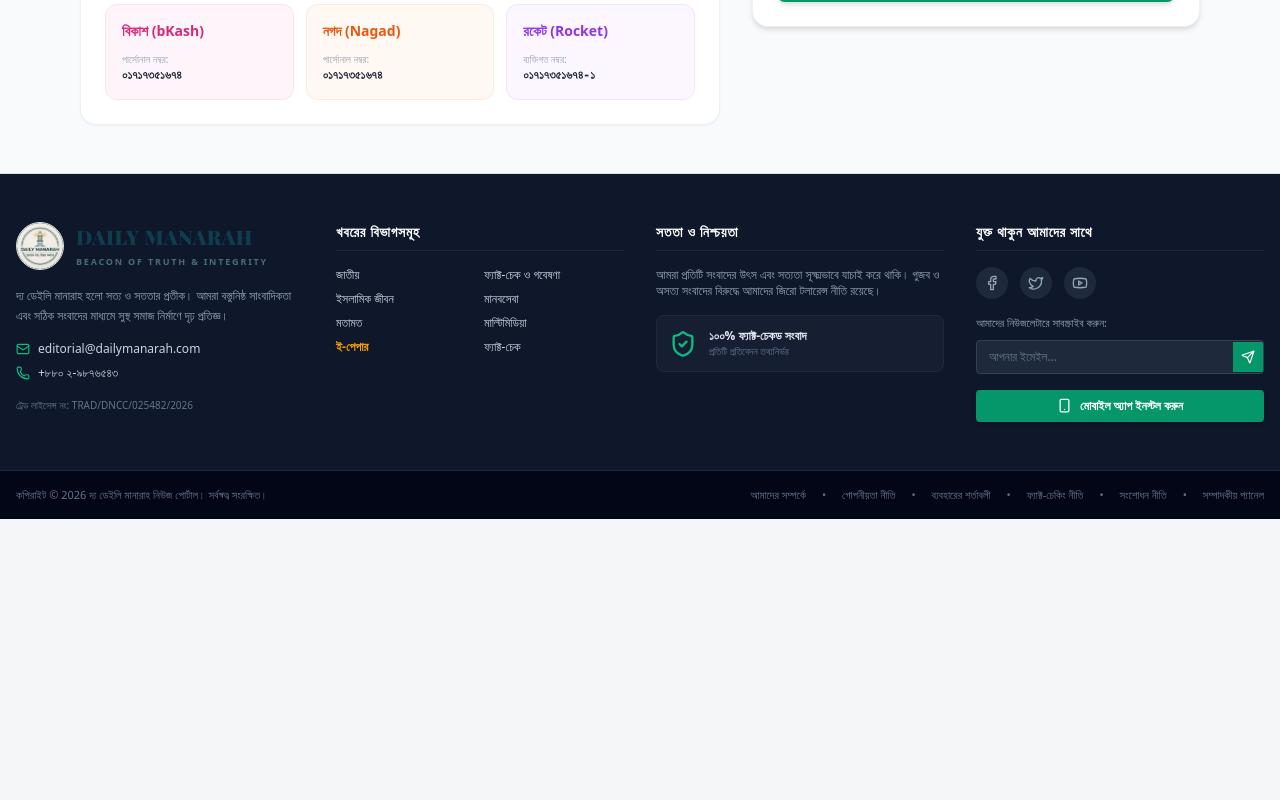
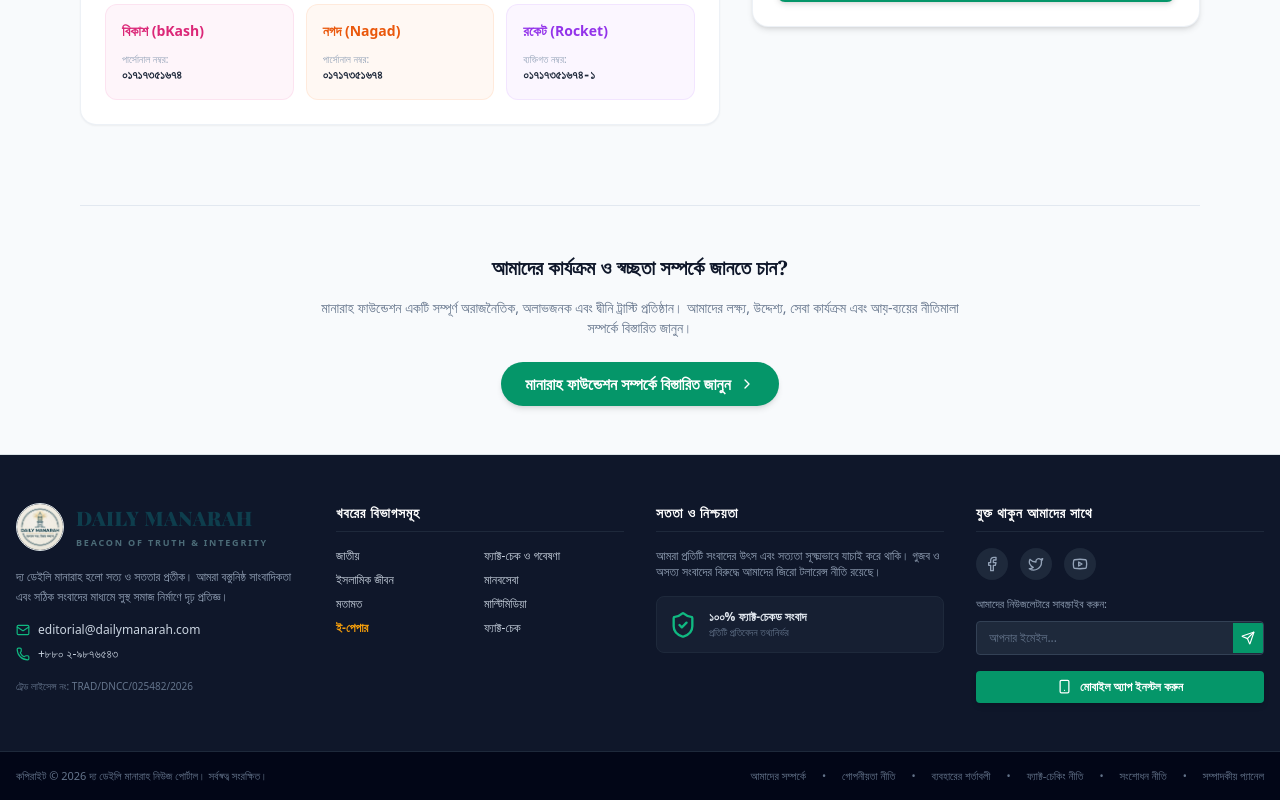
Before and after one commit to Saad7528/The-Daily-Manarah-Frontend, a Next.js app: page /donate in a window 1280 px wide. Shown: the part 1156-1956 px from the top of the page. Before the commit the page ends 1675 px from the top, so only its background shows below. Built offline with nearby package versions, Linux system fonts and the light colour scheme; a web font is replaced by a local one.

Commit message:
feat(manarah-foundation): link manarah foundation page and donate page to form a circular user journey

```diff
--- a/src/app/donate/page.tsx
+++ b/src/app/donate/page.tsx
@@ -3,7 +3,7 @@
 import React, { useState } from "react";
 import { Header } from "@/components/Layout/Header";
 import { Footer } from "@/components/Layout/Footer";
-import { Heart, Landmark, Smartphone, ClipboardCheck, Sparkles } from "lucide-react";
+import { Heart, Landmark, Smartphone, ClipboardCheck, Sparkles, ChevronRight } from "lucide-react";
 
 export default function DonatePage() {
   const [email, setEmail] = useState("");
@@ -255,6 +255,27 @@
           </div>
         </div>
 
+        {/* Learn More about Manarah Foundation Section */}
+        <div className="mt-8 border-t border-slate-200 dark:border-slate-800 pt-12 text-center w-full">
+          <div className="max-w-2xl mx-auto space-y-4">
+            <h3 className="text-xl font-bold font-serif text-slate-900 dark:text-white">
+              আমাদের কার্যক্রম ও স্বচ্ছতা সম্পর্কে জানতে চান?
+            </h3>
+            <p className="text-sm text-slate-500 dark:text-slate-400">
+              মানারাহ ফাউন্ডেশন একটি সম্পূর্ণ অরাজনৈতিক, অলাভজনক এবং দ্বীনি ট্রাস্টি প্রতিষ্ঠান। আমাদের লক্ষ্য, উদ্দেশ্য, সেবা কার্যক্রম এবং আয়-ব্যয়ের নীতিমালা সম্পর্কে বিস্তারিত জানুন।
+            </p>
+            <div className="pt-2">
+              <a
+                href="/manarah-foundation"
+                className="inline-flex items-center gap-2 bg-emerald-600 hover:bg-emerald-700 text-white font-bold px-6 py-2.5 rounded-full transition shadow-md hover:shadow-lg"
+              >
+                <span>মানারাহ ফাউন্ডেশন সম্পর্কে বিস্তারিত জানুন</span>
+                <ChevronRight className="w-4 h-4" />
+              </a>
+            </div>
+          </div>
+        </div>
+
       </main>
 
       <Footer />
--- a/src/app/manarah-foundation/page.tsx
+++ b/src/app/manarah-foundation/page.tsx
@@ -64,16 +64,26 @@
             মানারাহ ফাউন্ডেশন (Manarah Foundation) গণপ্রজাতন্ত্রী বাংলাদেশ সরকার কর্তৃক নিবন্ধিত একটি অরাজনৈতিক, অলাভজনক এবং সম্পূর্ণ দ্বীনি ট্রাস্টি প্রতিষ্ঠান (নিবন্ধন নম্বর: ৩৩০৯/২০২৫)। মানবতার শ্রেষ্ঠ শিক্ষক, শান্তির দূত মহানবী মুহাম্মাদ (সাঃ)-এর সুমহান আদর্শ ও পদাঙ্ক অনুসরণ করে আর্তমানবতার সেবা এবং একটি আদর্শ কল্যাণ-সমাজ বিনির্মাণে আমরা নিরস্তর কাজ করে যাচ্ছি।
           </p>
 
+          <div className="mt-8 flex flex-col sm:flex-row gap-4 items-center justify-center">
+            <a
+              href="/donate"
+              className="inline-flex items-center gap-2 bg-amber-500 hover:bg-amber-600 text-slate-950 font-bold px-6 py-2.5 rounded-full transition shadow-lg hover:shadow-xl hover:-translate-y-0.5"
+            >
+              <HeartHandshake className="w-4 h-4" />
+              <span>মানারাহ ফাউন্ডেশনে অনুদান দিন</span>
+            </a>
+
             <a
               href="https://www.manarahfoundation.com"
               target="_blank"
               rel="noopener noreferrer"
-            className="mt-8 inline-flex items-center gap-2 bg-amber-500 hover:bg-amber-600 text-slate-950 font-bold px-6 py-2.5 rounded-full transition shadow-lg hover:shadow-xl hover:-translate-y-0.5"
+              className="inline-flex items-center gap-2 bg-emerald-800/80 hover:bg-emerald-800 border border-emerald-700/50 hover:border-emerald-700 text-white font-bold px-6 py-2.5 rounded-full transition shadow-lg hover:shadow-xl hover:-translate-y-0.5"
             >
               <Globe className="w-4 h-4" />
               <span>মূল ওয়েবসাইট ভিজিট করুন</span>
               <ExternalLink className="w-3.5 h-3.5" />
             </a>
+          </div>
         </div>
       </div>
 
@@ -560,6 +570,26 @@
           </div>
         </section>
 
+        {/* Call to Action Banner */}
+        <section className="bg-emerald-900 text-white rounded-3xl p-8 text-center relative overflow-hidden border border-amber-500/20">
+          <div className="absolute inset-0 bg-[radial-gradient(circle_at_top_right,_var(--tw-gradient-stops))] from-emerald-800 via-emerald-950 to-emerald-950 opacity-95"></div>
+          <div className="relative z-10 max-w-2xl mx-auto space-y-6">
+            <h2 className="font-serif text-2xl md:text-3xl font-extrabold text-amber-400">
+              মানবতার কল্যাণে আপনার হাত বাড়িয়ে দিন
+            </h2>
+            <p className="text-slate-200 text-sm md:text-base leading-relaxed">
+              আপনার সদাকাহ, জাকাত ও অনুদান পৌঁছে যাবে দেশের সুবিধাবঞ্চিত, অবহেলিত ও সংকটাপন্ন মানুষের দোড়গোড়ায়। আমাদের প্রতিটি কল্যাণমুখী প্রজেক্টের সঠিক বাস্তবায়নে অংশ নিন।
+            </p>
+            <a
+              href="/donate"
+              className="inline-flex items-center gap-2 bg-amber-500 hover:bg-amber-600 text-slate-950 font-bold px-8 py-3 rounded-full transition shadow-lg hover:shadow-xl hover:-translate-y-0.5"
+            >
+              <HeartHandshake className="w-5 h-5 animate-pulse" />
+              <span>অনুদানের মাধ্যমে পাশে দাঁড়ান</span>
+            </a>
+          </div>
+        </section>
+
       </main>
 
       <Footer />
```
Lines whose indentation alone changed are shown as unchanged.
